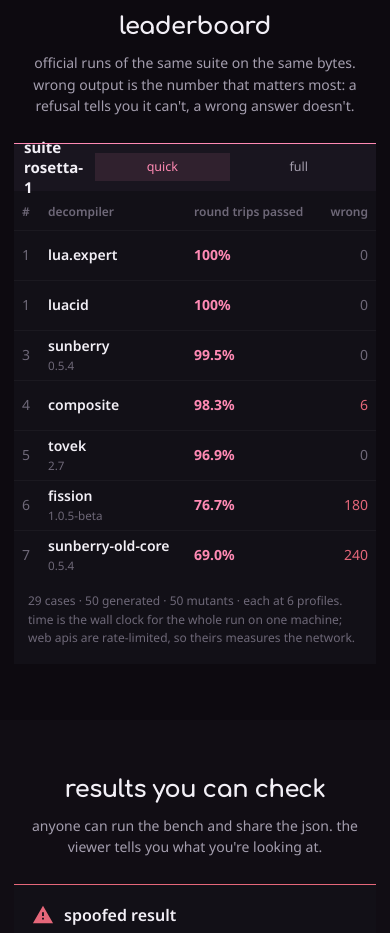
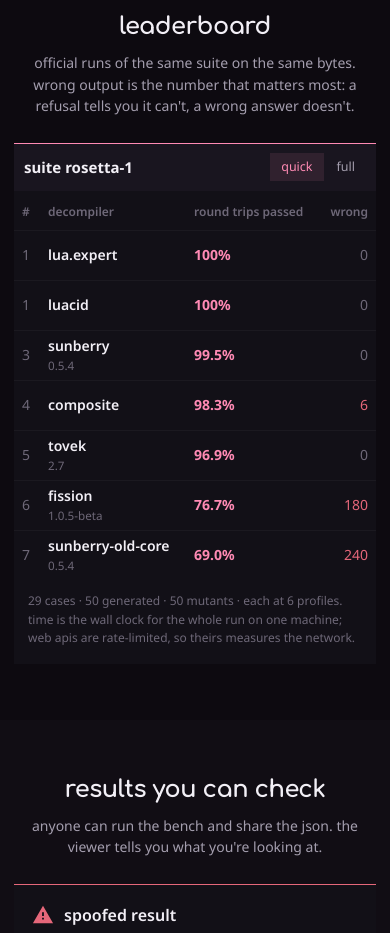
Before and after one commit to Scrensayol/rosetta, a plain HTML site: page site/index.html in a window 390 px wide. Shown: the part 2060-2993 px from the top of the page. Drawn offline with Linux system fonts and the light colour scheme.

Commit message:
keep the leaderboard header on one line on phones
The section headers' full-width filter buttons applied to the leaderboard's tier tabs too, which
squeezed "suite rosetta-1" onto three lines.

Co-Authored-By: Claude Opus 5.5 <noreply@anthropic.com>

```diff
--- a/site/assets/rosetta.css
+++ b/site/assets/rosetta.css
@@ -358,8 +358,9 @@ footer a:hover { color: var(--accent); }
 	.result { padding: 16px 0 60px; gap: 14px; }
 	.section-head { flex-wrap: wrap; height: auto; min-height: 44px; padding: 9px 12px; gap: 6px 12px; }
 	.section-head .grow { display: none; }
-	.chips { width: 100%; }
-	.chip { flex: 1; }
+	.section-head .chips { width: 100%; }
+	.section-head .chip { flex: 1; }
+	.board-head h3 { white-space: nowrap; }
 	.grid { grid-template-columns: minmax(0, 1fr); }
 	.card { padding: 18px 16px; }
 	.ring { width: 160px; height: 160px; margin-top: 16px; }
```
